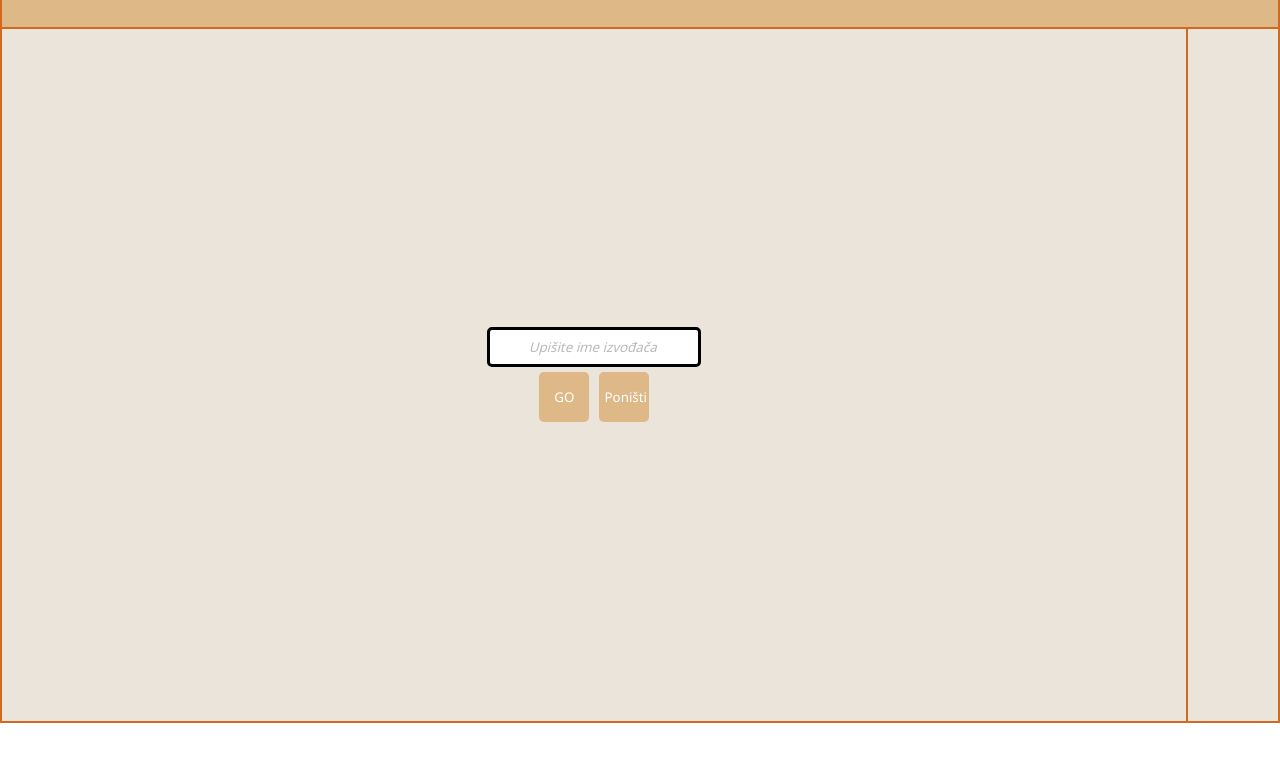
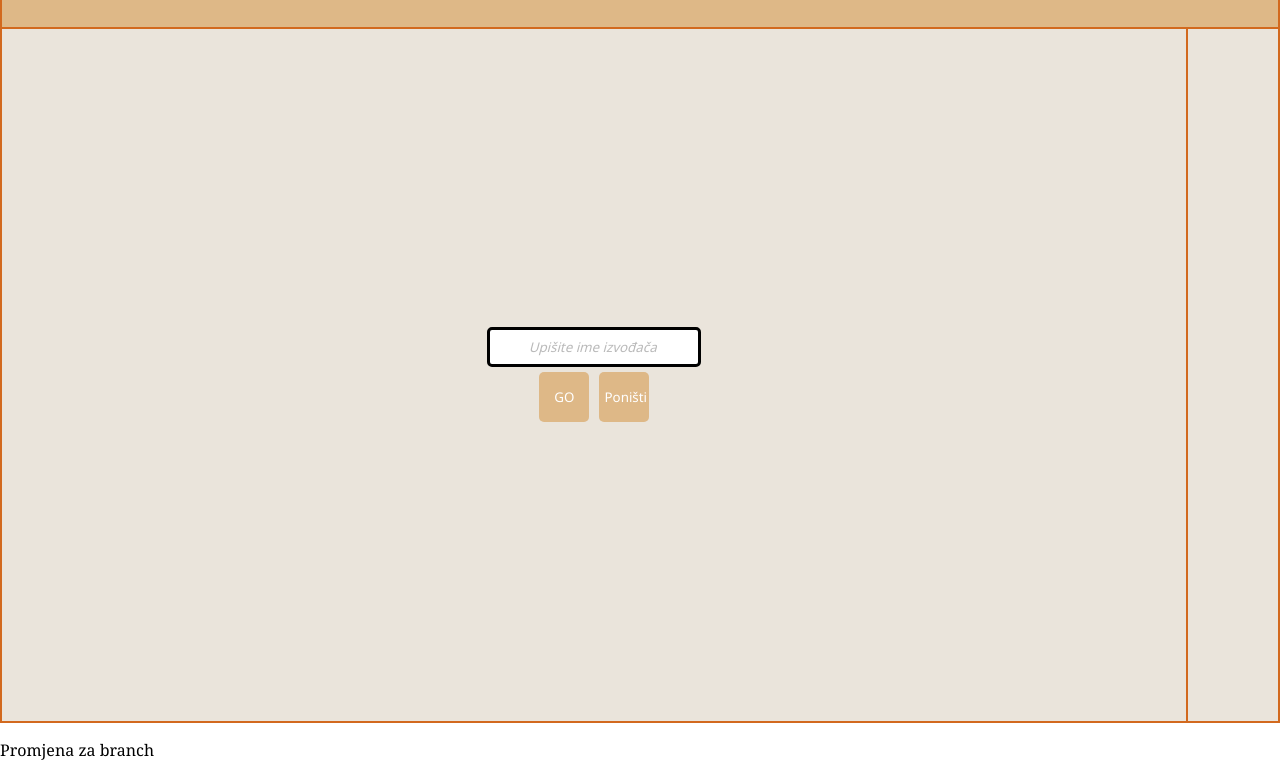
Before and after one commit to rvuk7/parijalniIspitJS, a plain HTML site: page index.html in a window 1280 px wide. Shown: the part 77-838 px from the top of the page. Before the commit the page ends 800 px from the top, so only its background shows below. Drawn offline with Linux system fonts and the light colour scheme.

Commit message:
noviBranch

```diff
--- a/index.html
+++ b/index.html
@@ -38,5 +38,6 @@
         </tr>
       </tbody>
     </table>
+    <p>Promjena za branch</p>
   </body>
 </html>
```
